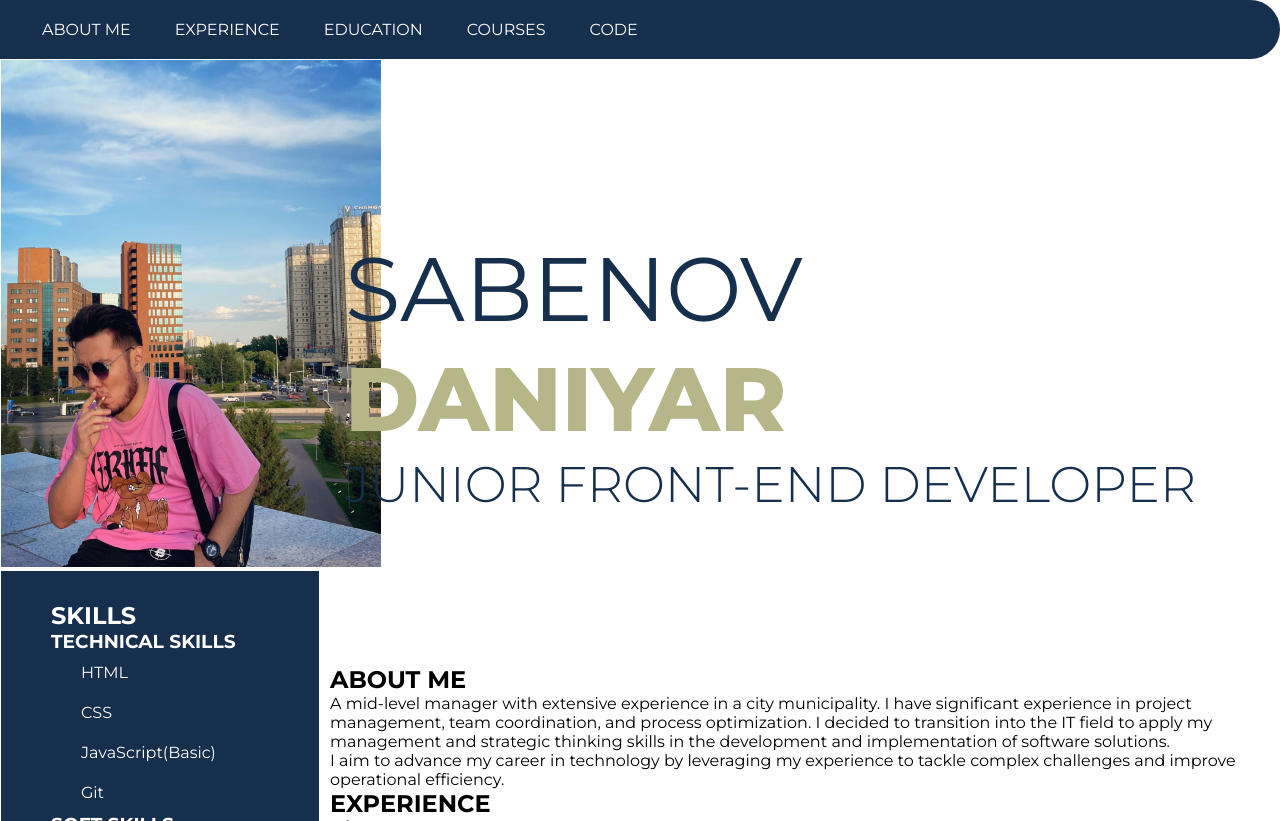
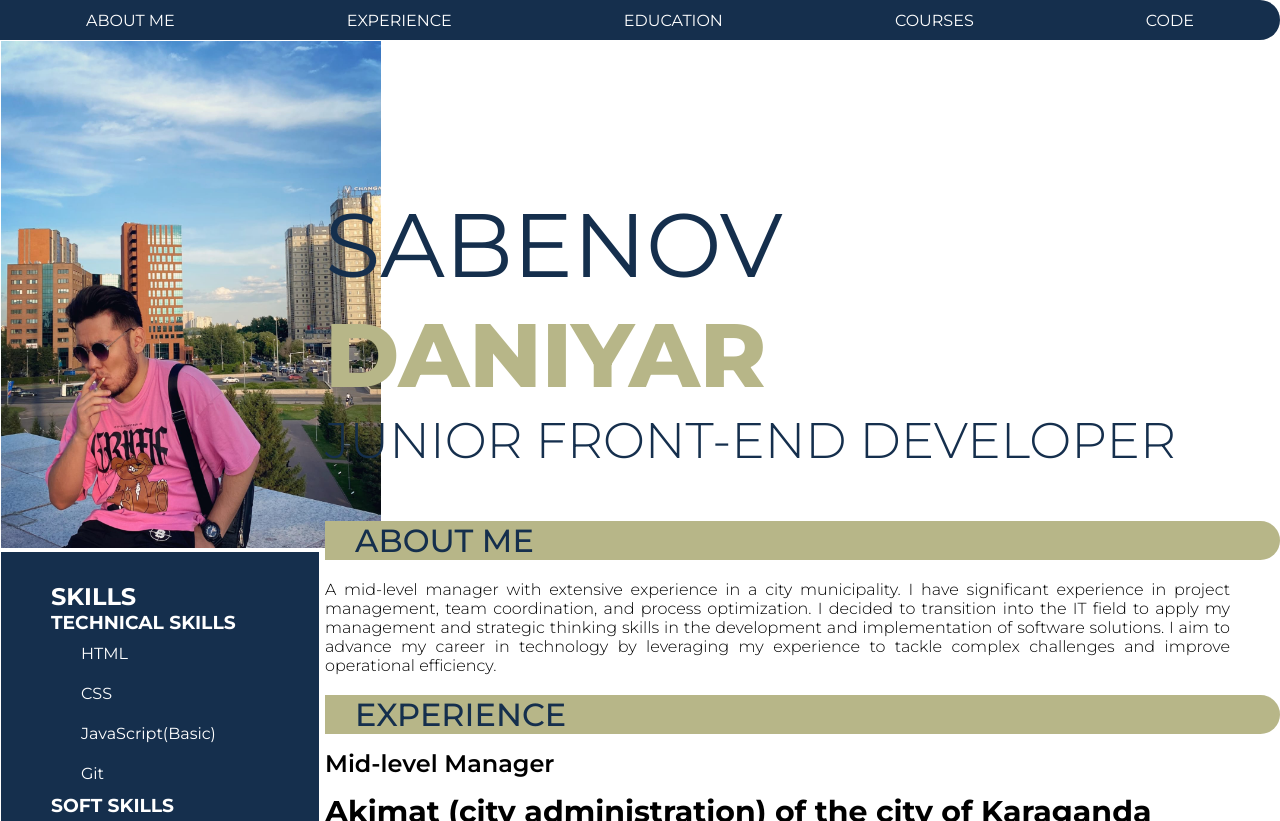
Before and after one commit to Daniyar663/rsschool-cv, a plain HTML site: page index.html in a window 1280 px wide. Shown: the top 821 px of the page. Drawn offline with Linux system fonts and the light colour scheme.

Commit message:
change css file

```diff
--- a/index.html
+++ b/index.html
@@ -77,7 +77,6 @@
                 <p>
                 A mid-level manager with extensive experience in a city municipality. I have significant experience in project management, team coordination, and process optimization.
                 I decided to transition into the IT field to apply my management and strategic thinking skills in the development and implementation of software solutions.
-                <br>
                 I aim to advance my career in technology by leveraging my experience to tackle complex challenges and improve operational efficiency.
                 </p>
             </section>
@@ -128,7 +127,7 @@
             </section>
             <section class="code" id="Code">
                 <h2 class="section-title">
-                    Code
+                    CODE
                 </h2>
                 <details>
                     <summary>From Code-basics course</summary>
--- a/stylefile.css
+++ b/stylefile.css
@@ -51,26 +51,22 @@ footer {
 }
 
 header {
-  display: flex;
+  width: 100%;
+  height: 50px;
   background-color: #152F4D;
-  justify-content: space-between;
-  align-items: center;
-  padding: 20px;
-  color: #ffffff;
-  width: 100%;
-  box-sizing: border-box;
   border-top-right-radius: 50px;
   border-bottom-right-radius: 50px;
 }
 
 .nav-list {
   display: flex;
-  font-weight: 400;
-  list-style: none;
+  flex-wrap: wrap;
+  justify-content: space-around;
   margin: 0;
   padding: 0;
-  flex-grow: 1;
-  justify-content: space-between;
+  list-style: none;
+  align-items: center;
+  height: 40px;
 }
 
 .nav-item {
@@ -118,24 +114,24 @@ header {
 
 .container {
   display: flex;
-  flex-wrap: wrap; /* Адаптивное размещение */
+  flex-wrap: wrap;
 }
 
 .left-side, .right-side {
-  padding: 1px; /* Добавьте padding для отступов */
+  padding: 1px;
 }
 
 .left-side {
-  width: 25%; /* Ширина левой стороны */
+  width: 25%;
 }
 
 .right-side {
-  width: 75%; /* Ширина правой стороны */
-  padding: 150px 10px;
+  width: 75%;
+  padding: 150px 0px 10px 5px;
 }
 
 .page-title{
-  padding: 25px 1px 150px 15px;
+  padding-bottom: 50px;
 }
 
 .page-title h1 {
@@ -155,3 +151,31 @@ header {
   font-weight: 300;
   color: #152F4D;
 }
+
+.section-title{
+  font-size: 32px;
+  font-weight: 500;
+  color: #152F4D;
+  background-color: #B7B688;
+  padding: 0px 30px;
+  border-top-right-radius: 50px;
+  border-bottom-right-radius: 50px;
+}
+p{
+  font-size: 16px;
+  font-weight: 300;
+  text-align: justify;
+  padding-right: 50px;
+  padding-top: 20px;
+  padding-bottom: 20px;
+}
+h4{
+  font-size: 24px;
+  font-weight: 600;
+  padding-top: 15px;
+}
+.exp-third-title{
+  font-size: 30px;
+  font-weight: 700;
+  padding-top: 15px;
+}
```
